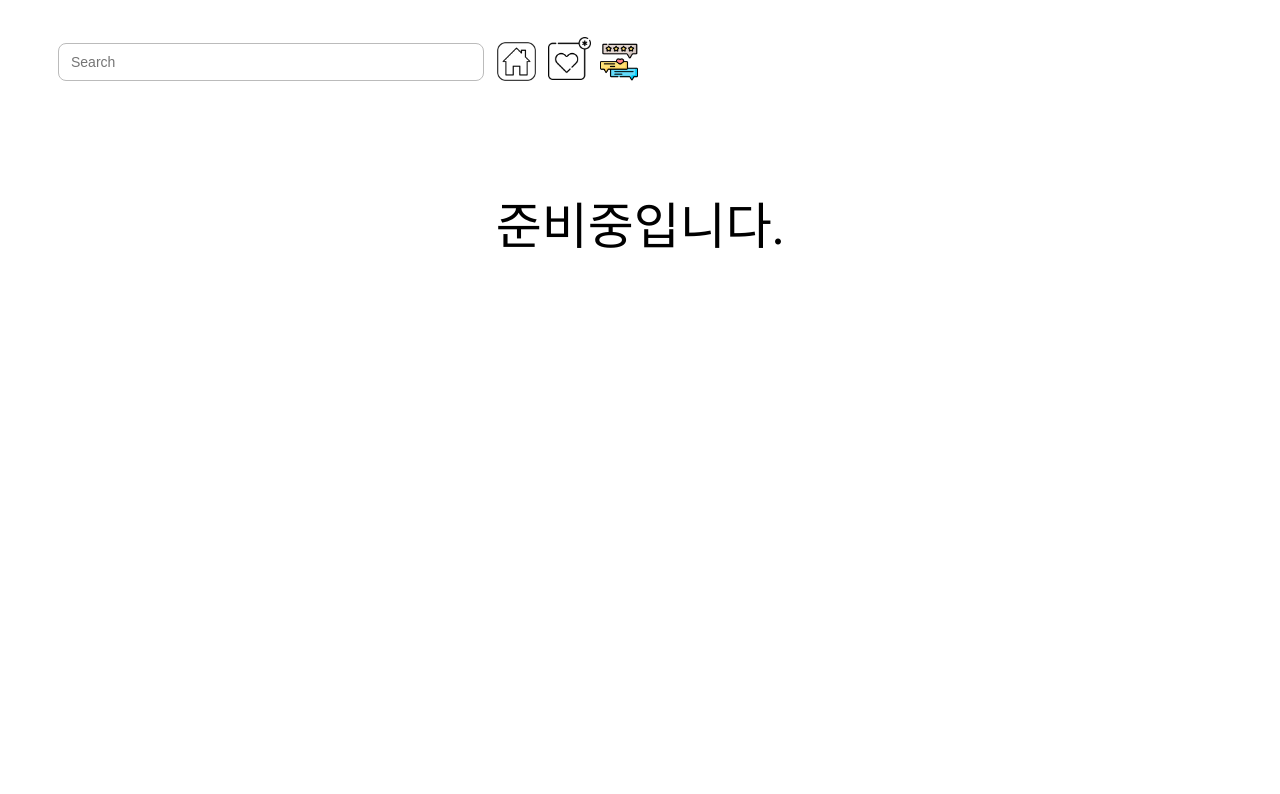
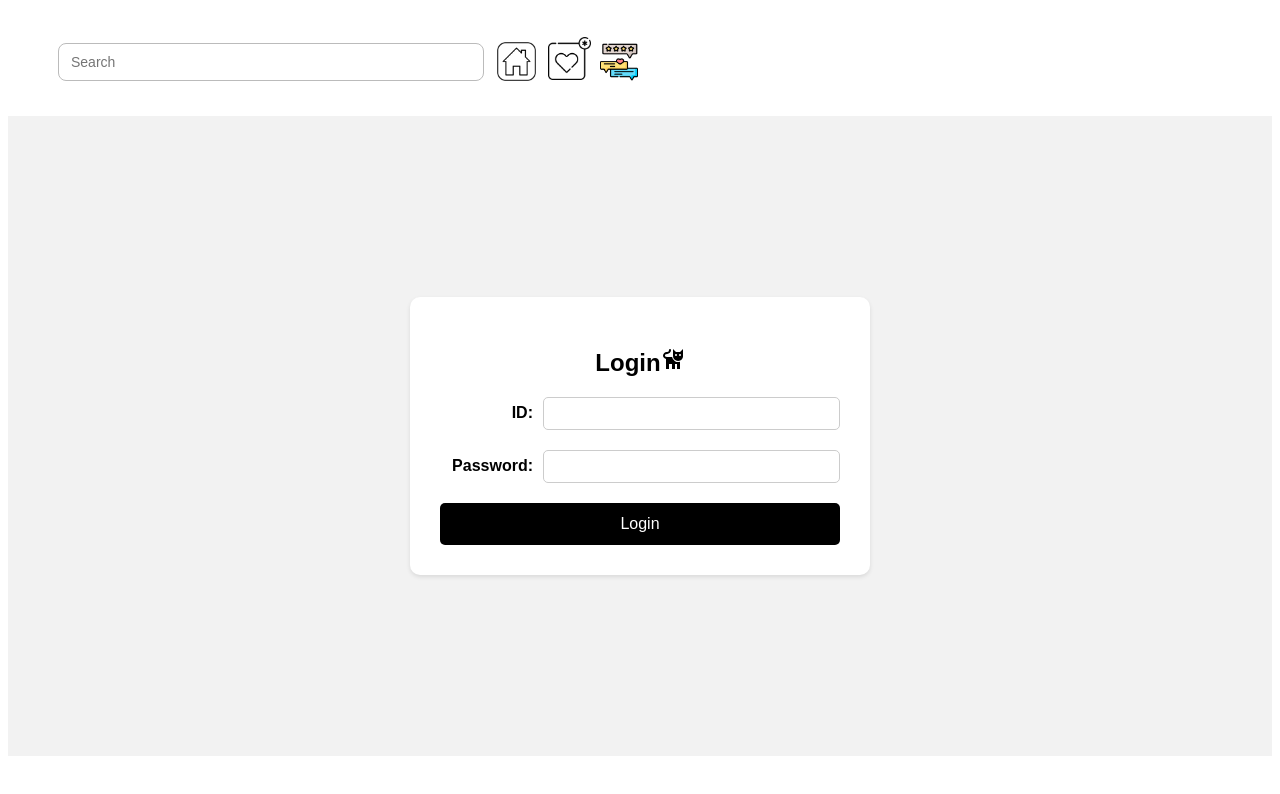
Before and after one commit to pocaaaaa/react-for-beginners-movie, a React (Create React App) app: page /react-for-beginners-movie/review in a window 1280 px wide. Shown: the top 794 px of the page. Built offline with nearby package versions, Linux system fonts and the light colour scheme.

Commit message:
로그인 (진행중)

```diff
--- a/package.json
+++ b/package.json
@@ -13,6 +13,7 @@
     "react": "^18.2.0",
     "react-dom": "^18.2.0",
     "react-icons": "^4.10.1",
+    "react-intersection-observer": "^9.5.2",
     "react-router-dom": "^5.3.0",
     "react-scripts": "5.0.1",
     "web-vitals": "^2.1.4"
--- /dev/null
+++ b/src/components/Login.js
@@ -0,0 +1,132 @@
+import React, { useState, useRef } from 'react';
+import styled from "@emotion/styled";
+import { BiSolidCat } from "react-icons/bi";
+
+const LoginForm = styled.div`
+  background-color: #fff;
+  border-radius: 10px;
+  padding: 30px;
+  box-shadow: 0 2px 4px rgba(0, 0, 0, 0.1);
+  max-width: 400px;
+  width: 100%;
+  text-align: center;
+`;
+
+const InputContainer = styled.div`
+  display: flex;
+  align-items: center;
+  margin-bottom: 20px;
+`;
+
+const InputContainerLabel = styled.label`
+  flex: 1;
+  font-weight: bold;
+  text-align: right;
+  margin-right: 10px;
+`;
+
+const InputContainerInput = styled.input`
+  flex: 3;
+  border: 1px solid #ccc;
+  border-radius: 5px;
+  padding: 8px;
+`;
+
+const SubmitButton = styled.button`
+  width: 100%;
+  background-color: black;
+  color: #fff;
+  border: none;
+  border-radius: 5px;
+  padding: 12px;
+  font-size: 16px;
+  cursor: pointer;
+`;
+
+const Login = () => {
+  /* state */
+  const [userId, setUserId] = useState("");
+  const [password, setPassword] = useState("");
+
+  /* reg */
+  const userIdRef = useRef();
+  const passwordRef = useRef();
+
+  /* function */
+  const getCookie = () => {
+
+  };
+
+  const setCookie = () => {
+    alert("쿠키저장!!");
+  };
+
+  const handleIdChange = (event) => {
+    setUserId(event.target.value);
+  };
+
+  const handlePasswordChange = (event) => {
+    setPassword(event.target.value);
+  };
+
+  const login = () => {
+    if(!userId) {
+      alert("Please enter your id.");
+      userIdRef.current.focus();
+      return false;
+    }
+
+    if(!password) {
+      alert("Please enter your password.");
+      passwordRef.current.focus();
+      return false;
+    }
+
+    let userList = localStorage.getItem('userList');
+    userList = userList ? JSON.parse(userList) : [];
+    userList = userList.filter(user => user.id === userId && user.password === password);
+
+    if(userList && userList.length > 0) {
+      alert("사용자 있음!!!");
+      setCookie();
+    } else {
+      alert("사용자 없음!!!");
+    }
+  };
+
+  return (
+    <LoginForm>
+      <h2>Login<BiSolidCat/></h2>
+      <InputContainer>
+        <InputContainerLabel htmlFor="id">ID:</InputContainerLabel>
+        <InputContainerInput
+          type="text"
+          id="id"
+          value={userId}
+          ref={userIdRef}
+          onChange={handleIdChange}
+          required
+        />
+      </InputContainer>
+      <InputContainer>
+        <InputContainerLabel htmlFor="password">Password:</InputContainerLabel>
+        <InputContainerInput
+          type="password"
+          id="password"
+          value={password}
+          ref={passwordRef}
+          onChange={handlePasswordChange}
+          required
+        />
+      </InputContainer>
+      <SubmitButton
+        className="submit-button"
+        onClick={login}
+      >
+        Login
+      </SubmitButton>
+    </LoginForm>
+  );
+};
+
+export default Login;
--- a/src/routes/Review.js
+++ b/src/routes/Review.js
@@ -1,6 +1,19 @@
 import React, { useState } from "react";
 import styles from "./Review.module.css";
 import Nav from "../components/Nav";
+import Login from "../components/Login";
+import styled from "@emotion/styled";
+
+const Body = styled.div`
+  font-family: Arial, sans-serif;
+  background-color: #f2f2f2;
+  margin: 0;
+  padding: 0;
+  display: flex;
+  justify-content: center;
+  align-items: center;
+  height: 80vh;
+`;
 
 const Review = () => {
   const [loading, setLoading] = useState(false);
@@ -14,9 +27,12 @@ const Review = () => {
       ) : (
         <div>
           <Nav />
-          <div className={styles.reviews__nodata}>
+          {/* <div className={styles.reviews__nodata}>
             준비중입니다.
-          </div>
+          </div> */}
+          <Body>
+            <Login />
+          </Body>
         </div>
       )}
     </div>
```
Also changed, not shown: 1 other file (tests, documents, lock files or other folders).
